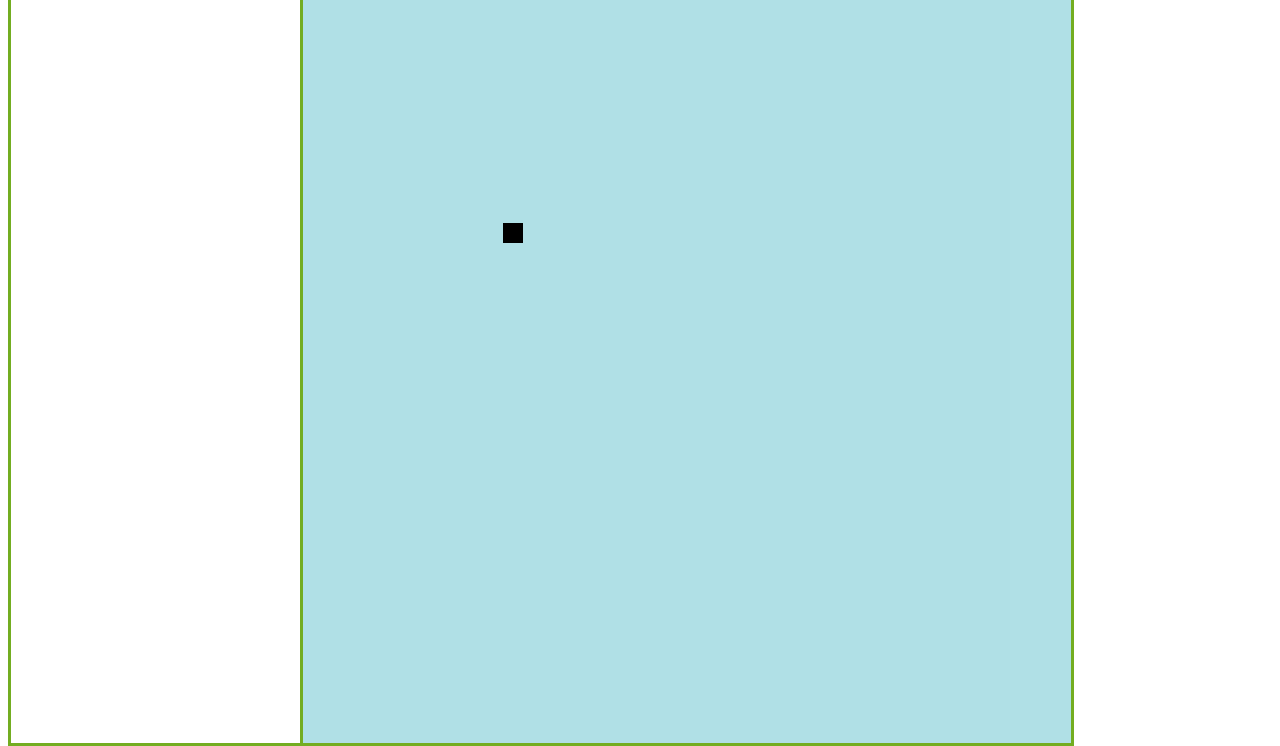
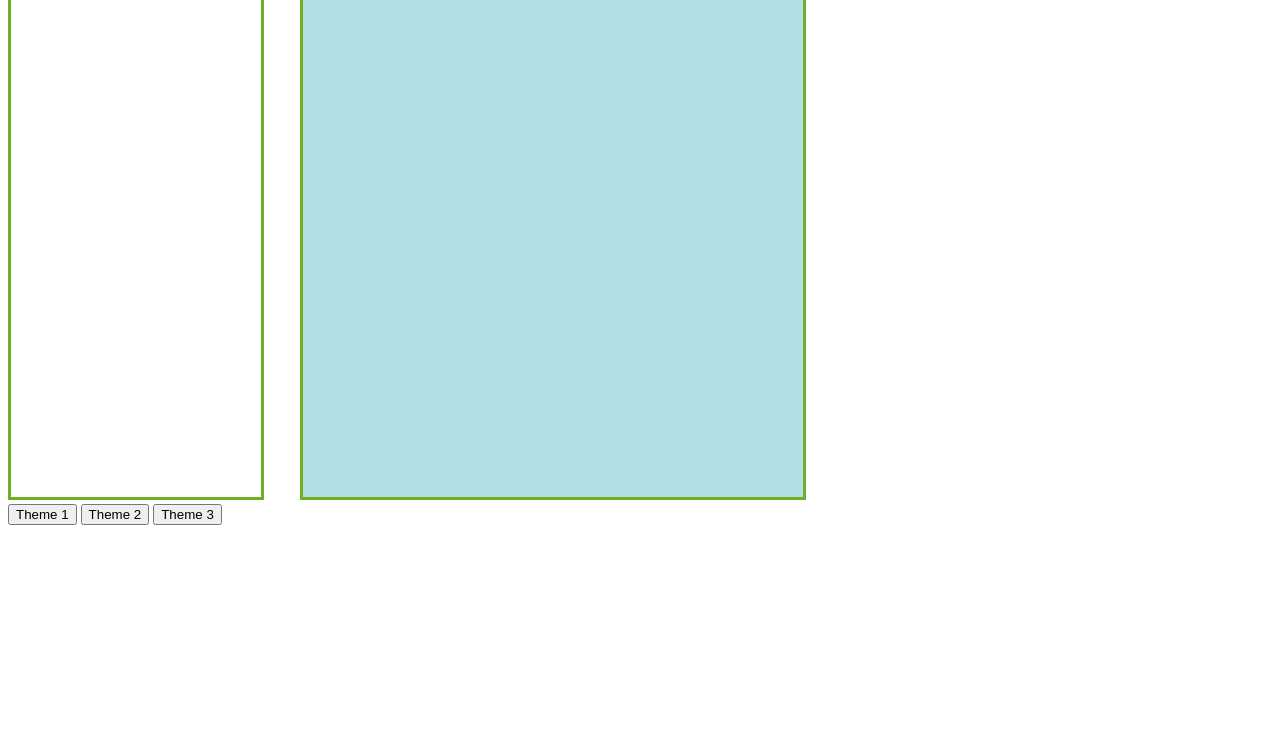
Before and after one commit to asherscott/Word-Muncher, a plain HTML site: page index.html in a window 1280 px wide. Shown: the part 166-912 px from the top of the page. After the commit the page ends 800 px from the top, so only its background shows below. Drawn offline with Linux system fonts and the light colour scheme.

Commit message:
added buttons

```diff
--- a/index.html
+++ b/index.html
@@ -4,21 +4,22 @@
         <title>my header</title>
         <link rel="stylesheet" href="style.css">
         <script defer rel="js" src="index.js"></script>
-    </head>..
+    </head>
     <body>
-        <h1>WORD MUNCHER</h1>
+    <h1>WORD MUNCHER</h1>
         <div id = "wordlist">
             <div>
                 <ul>WORDS</ul>
             </div>
+            <
         </div>
         <div id ="gamespace">
             <div id="snake"></div>
         </div>
-        <div>
-            <button id = "theme1">Theme 1</button>
-            <button id = "theme2">Theme 2</button>
-            <button id = "theme3">Theme 3</button>
-        </div>
+        <div id = "buttons">
+            <button class = "button" id = "theme1">Theme 1</button>
+            <button class = "button" id = "theme2">Theme 2</button>
+            <button class = "button" id = "theme3">Theme 3</button>
+    </div>
     </body>
 </html>
--- a/index.js
+++ b/index.js
@@ -1,7 +1,7 @@
 const sprite = document.querySelector('#snake')
 let intervalId;
 let keyTarget;
-const gamespace = document.querySelector(`#gamespace`);
+const gamespace = document.querySelector(`#gamespace`);0
 let maxLeft = gamespace.style.left;
 
 
@@ -55,7 +55,6 @@ function startSnake(speed, moveDistance) {
 function moveRight() {
     xPos += moveDistance;
     sprite.style.left = xPos + 'px'
-   // debugger;
 }
 function moveLeft() {
     xPos -= moveDistance;
--- a/style.css
+++ b/style.css
@@ -1,17 +1,18 @@
 #gamespace {
-    height: 800px;
-    width: 60%;
+    height:600px;
+    width: 500px;
     background-color: powderblue;
     position: static;
     border: 3px solid #73AD21;
+    top:60px;
     left: 300px;
-    float:right;
     position:absolute;
 }
 
 #wordlist {
-    height: 800px;
-    width: 25%;
+    height: 600px;
+    width: 250px;
+    top:60px;
     position: absolute;
     border: 3px solid #73AD21;
 }
@@ -22,3 +23,13 @@
 h1 {
     text-align: center;
 }
+
+#buttons{
+top: 670px;
+align-self: center;
+position:absolute;
+}
+
+body {
+    align-items:center;
+}
```
